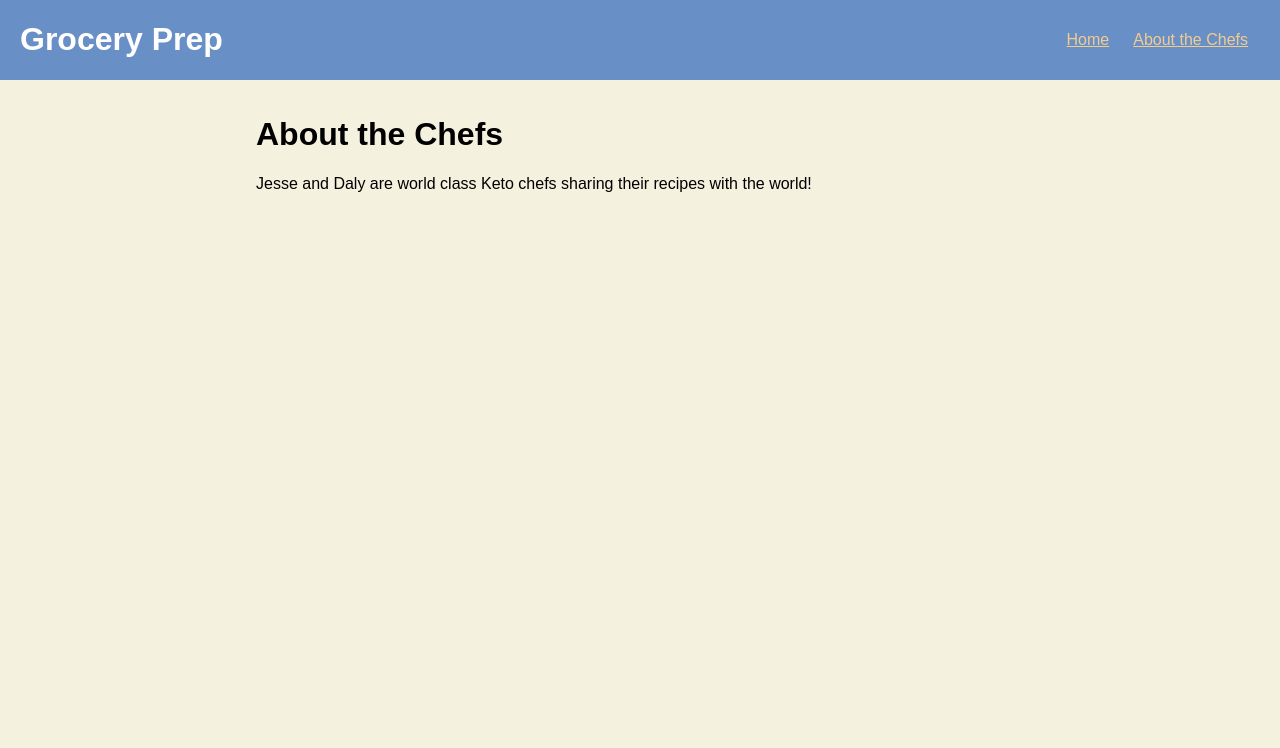
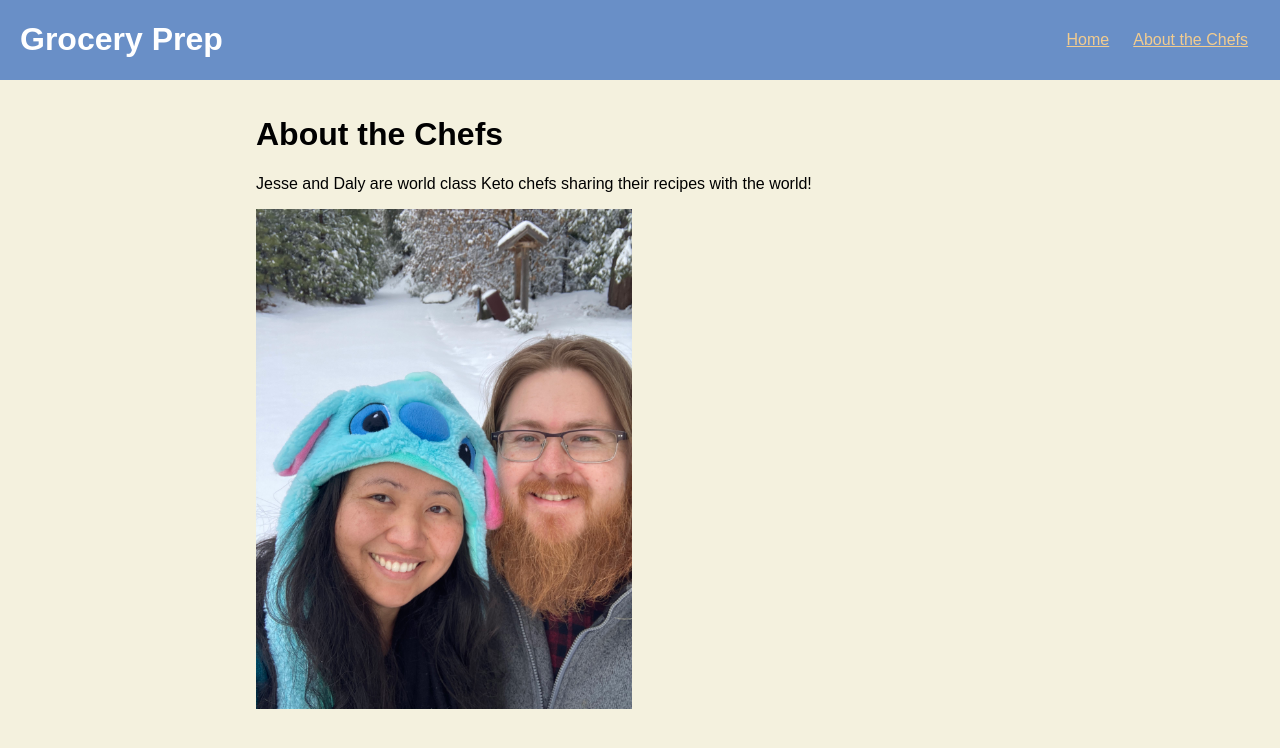
Before and after one commit to jecastan/grocery-prep-practice, a React (Create React App) app in the folder frontend/: page /about in a window 1280 px wide. Shown: the top 748 px of the page. Built offline with nearby package versions, Linux system fonts and the light colour scheme.

Commit message:
adds img path to about page

```diff
--- a/frontend/src/pages/About.js
+++ b/frontend/src/pages/About.js
@@ -7,6 +7,7 @@ function About() {
         <main id="about">
             <h1>About the Chefs</h1>
             <p>Jesse and Daly are world class Keto chefs sharing their recipes with the world!</p>
+            <img src="../imgs/The_Chefs.jpg" height='500px' alt={'The Chefs'}></img>
         </main>
     )
 }
```
